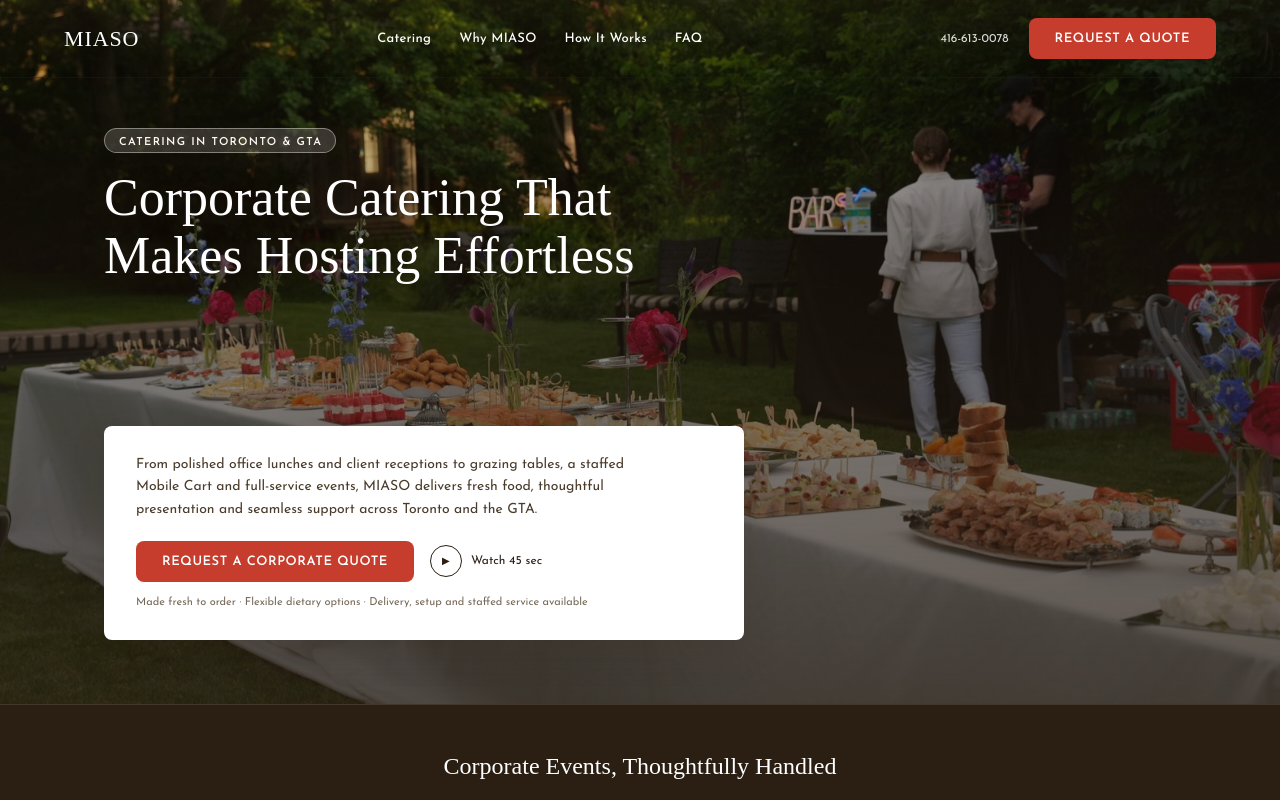
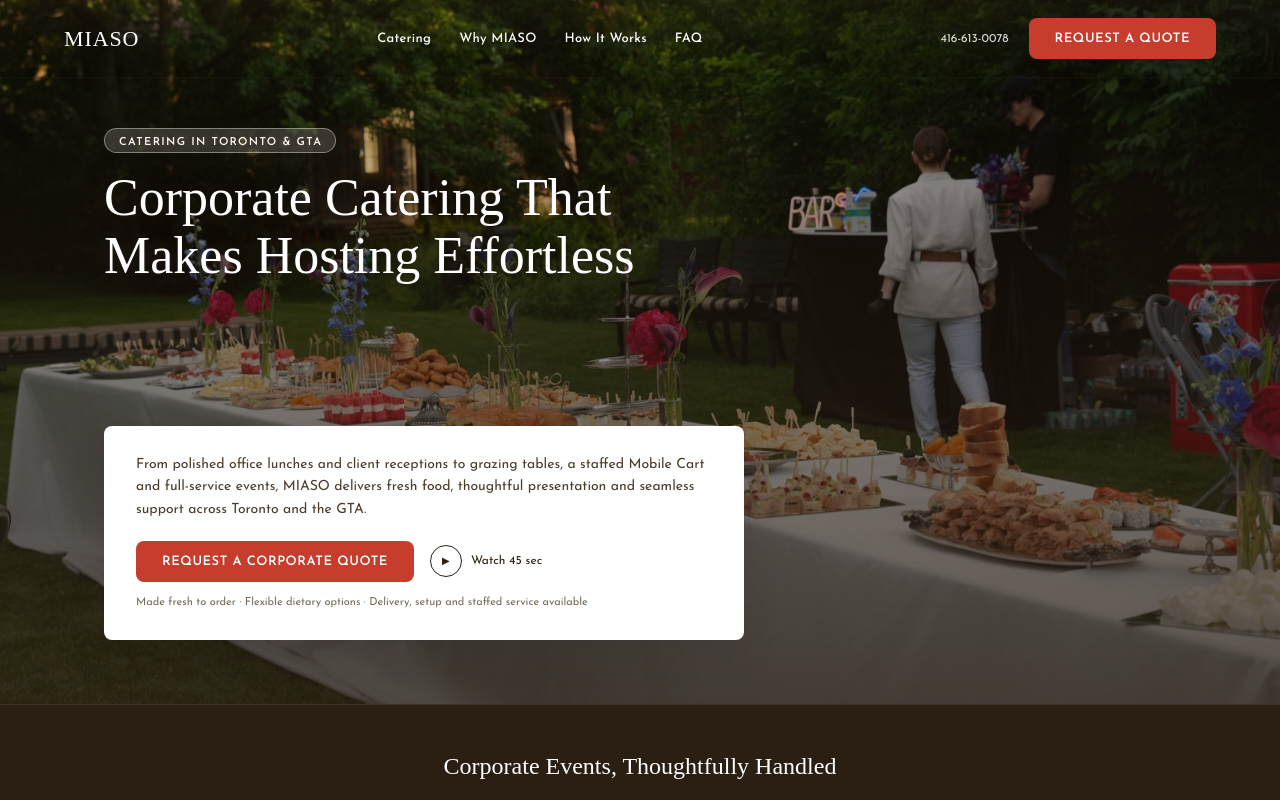
Before and after one commit to miaso-ca/corporate-landing, a React (Vite) app: page / in a window 1280 px wide. Shown: the top 800 px of the page. Built offline with nearby package versions, Linux system fonts and the light colour scheme; a web font is replaced by a local one.

Commit message:
Remove Hero description's max-width, was leaving dead space in the card
.hero__desc capped at 520px while .hero__card goes to 640px, leaving
a visible empty gap on the right side of the card at desktop widths.
The card's own max-width already bounds the line length.

```diff
--- a/src/components/Hero.css
+++ b/src/components/Hero.css
@@ -128,7 +128,9 @@
   line-height: 1.6;
   color: #4a3c2c;
   margin: 0;
-  max-width: 520px;
+  /* No max-width here on purpose - .hero__card's own max-width (640px)
+     already caps the line length. A tighter cap (520px) left a visible
+     dead-space gap on the right side of the card at desktop widths. */
   text-wrap: pretty;
 }
 
```
